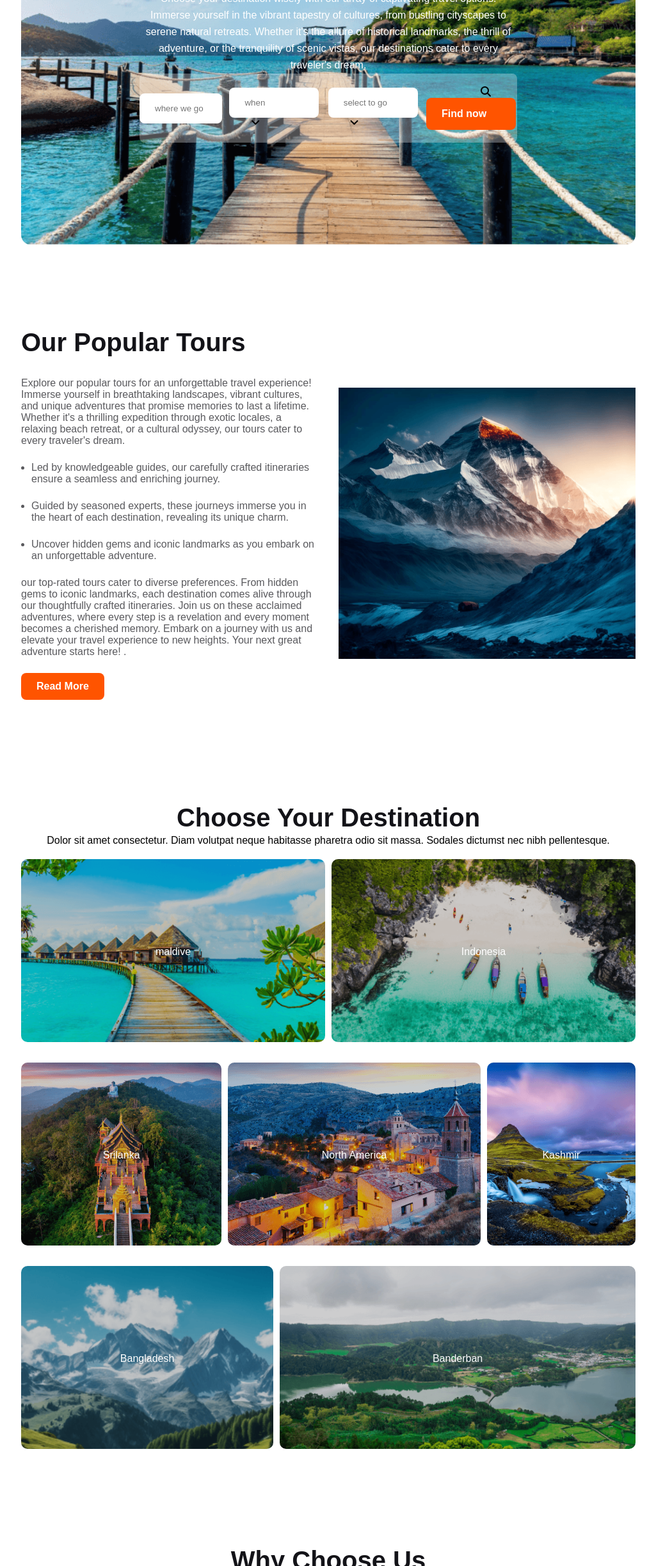
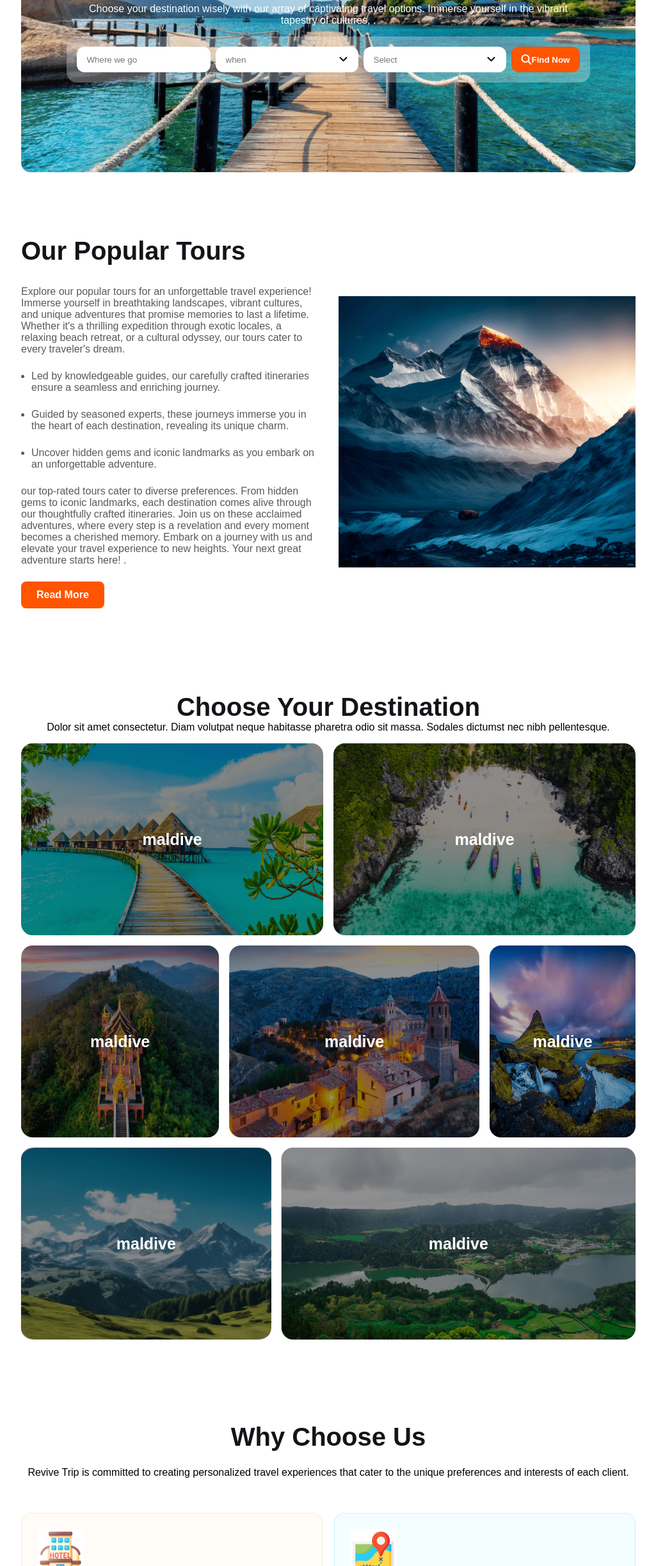
Before and after one commit to omarfaruk75/Reive-Trips, a plain HTML site: page index.html in a window 1280 px wide. Shown: the part 352-2800 px from the top of the page at 64% size, without its empty margins (127-1152 px from the left). Drawn offline with Linux system fonts and the light colour scheme.

Commit message:
gallery section update

```diff
--- a/index.html
+++ b/index.html
@@ -38,22 +38,26 @@
                 <h2 class="hero-title">Explore Your Travel</h2>
                 <p class="section-description">Choose your destination wisely with our array of captivating travel
                     options. Immerse yourself in the vibrant tapestry of
-                    cultures, from bustling cityscapes to serene natural retreats. Whether it's the allure of historical
-                    landmarks, the
-                    thrill of adventure, or the tranquility of scenic vistas, our destinations cater to every traveler's
-                    dream.</p>
-                <div class="input-box">
-                    <div><input type="text" class="angle-down-0" placeholder="where we go"></div>
+                    cultures, .</p>
+                <div class="input-div">
+                    <div class="input-box input-1">
+                        <input type="text" placeholder="Where we go">
 
-                    <div><input type="text" class="input-box-2" placeholder="when">
-                        <span class="angle-down-1"><i class="fa-solid fa-angle-down "></i></span>
                     </div>
-                    <div><input type="text" class="input-box-3" placeholder="select to go">
-                        <span class="angle-down-2"><i class="fa-solid fa-angle-down"></i>
-                        </span>
+                    <div class="input-box input-2">
+                        <input type="text" placeholder="when">
+                        <i class="fa-solid fa-angle-down"></i>
                     </div>
-                    <div><span class="search"><i class="fa-solid fa-magnifying-glass"></i></span><input type=" button"
-                            class="common-button-main find-button" value="Find now"></div>
+                    <div class="input-box input-3">
+                        <input type="text" placeholder="Select ">
+                        <i class="fa-solid fa-angle-down"></i>
+                    </div>
+                    <div class="input-box" id="input-4">
+                        <i class="fa-solid fa-search"></i>
+                        <input type="button" value="Find Now">
+
+                    </div>
+
                 </div>
             </div>
         </section>
@@ -95,36 +99,53 @@
                 <img src="images/Rectangle-4.png" alt="">
             </div>
         </section>
-        <section class="destination-section">
-            <h2 class="common-section-title">Choose Your Destination</h2>
+        <section class="destination-section container">
+            <h2 class="common-section-title heading">Choose Your Destination</h2>
             <p class="section-description" id="destination-description">Dolor sit amet consectetur. Diam volutpat
                 neque
                 habitasse pharetra odio sit
                 massa. Sodales dictumst nec nibh
                 pellentesque.</p>
-            <div class="destination-image">
-                <div class=" collage image-collage-1"><img src="images/Rectangle-5.png" alt=""><span
-                        id="collage-text-1">maldive</span>
+
+            <div class="gallery">
+                <div class="item item-1">
+                    <img src="./images/Rectangle-5.png" alt="">
+                    <p class="text-above">maldive</p>
                 </div>
-                <div class="collage image-collage-2"><img src="images/Rectangle-12.png" alt=""><span
-                        id="collage-text-2">Indonesia</span>
+
+                <div class="item item-2">
+                    <img src="./images/Rectangle-12.png" alt="">
+                    <p class="text-above">maldive</p>
                 </div>
-                <div class="collage image-collage-3"><img src="images/Rectangle-6.png" alt=""><span
-                        id="collage-text-3">Srilanka</span>
+
+                <div class="item item-3">
+                    <img src="./images/Rectangle-6.png" alt="">
+                    <p class="text-above">maldive</p>
                 </div>
-                <div class="collage image-collage-4"><img src="images/Rectangle-7.png" alt=""><span
-                        id="collage-text-4">North America</span>
+
+                <div class="item item-4">
+                    <img src="./images/Rectangle-7.png" alt="">
+                    <p class="text-above">maldive</p>
                 </div>
-                <div class="collage image-collage-5"><img src="images/Rectangle-8.png" alt=""><span
-                        id="collage-text-5">Kashmir</span></div>
-                <div class="collage image-collage-6"><img src="images/Rectangle-9.png" alt=""><span
-                        id="collage-text-6">Bangladesh</span>
+
+                <div class="item item-5">
+                    <img src="./images/Rectangle-8.png" alt="">
+                    <p class="text-above">maldive</p>
                 </div>
-                <div class="collage image-collage-7"><img src="images/Rectangle-10.png" alt=""><span
-                        id="collage-text-7">Banderban</span>
+
+                <div class="item item-6">
+                    <img src="./images/Rectangle-9.png" alt="">
+                    <p class="text-above">maldive</p>
                 </div>
+
+                <div class="item item-7">
+                    <img src="./images/Rectangle-10.png" alt="">
+                    <p class="text-above">maldive</p>
+                </div>
+
             </div>
         </section>
+
         <section class="destination-Choose">
             <div class="choose-text">
                 <h2 class="common-section-title">Why Choose Us</h2>
@@ -134,14 +155,18 @@
             </div>
             <div class="choose-box">
                 <div class="choose-subtitle-box-1">
-                    <div class="choose-img"><img src="./images/Frame 3.png" alt=""></div>
+                    <div class="choose-img">
+                        <img src="./images/Frame 3.png" alt="">
+                    </div>
                     <h2 class="common-choose-subtitle">Hotel Coxs Today</h2>
                     <p class="choose-section-description">Certainly! It appears you're referring to Hotel Cox Today,
                         possibly a hotel in Cox's Bazar, Bangladesh. Here's a short
                         note for you:</p>
                 </div>
                 <div class="choose-subtitle-box-2">
-                    <div class="choose-img"><img src="./images/Frame 4.png" alt=""></div>
+                    <div class="choose-img">
+                        <img src="./images/Frame 4.png" alt="">
+                    </div>
                     <h2 class="common-choose-subtitle">World Class Service</h2>
                     <p class="choose-section-description">we believe in setting a standard of excellence that goes
                         beyond expectations. Our commitment to providing world-class
@@ -149,7 +174,9 @@
                         of exceptional.</p>
                 </div>
                 <div class="choose-subtitle-box-3">
-                    <div class="choose-img"><img src="./images/Frame 5.png" alt=""></div>
+                    <div class="choose-img">
+                        <img src="./images/Frame 5.png" alt="">
+                    </div>
                     <h2 class="common-choose-subtitle">Best Price Guarantee</h2>
                     <p class="choose-section-description">When you choose Hotel the cox today, you can be confident that
                         you are getting the best deal available. If you find a
--- a/styles/style.css
+++ b/styles/style.css
@@ -14,6 +14,7 @@ body {
     --color2: #FFF;
     --color3: #424247;
 }
+
 /* Start NavBar Design */
 
 .logo-title{
@@ -94,10 +95,12 @@ nav>ul>li{
 .hero{
     max-width: 1440px;
     width: 75%;
+    /* max-height: 500px; */
     margin: 0 auto;
     background-image: url('../images/hero-image.png');
     background-size: cover;
     background-position: center;
+    object-fit: cover;
     border-radius: 16px;
     background-repeat: no-repeat;
     margin-top: 60px;
@@ -115,44 +118,22 @@ nav>ul>li{
     background: linear-gradient(180deg, rgba(19, 19, 24, 0.80) 0%, rgba(19, 19, 24, 0.00) 100%);
     opacity: 0.1;
 }
-.hero-title{
-    color: #FFF;
-    font-size: 3rem;
-    font-weight: 800;
+.hero-text{
+    width: 80%;
+    margin: 0 auto;
     display: flex;
+    flex-direction: column;
     align-items: center;
     justify-content: center;
+    color: #FFF;
 }
-.hero-text{
-    text-align: center;
-    padding: 160px 185px ;
+.hero-text h2{
+    font-size: 4rem;
+    padding: 0 0 1.25rem 0;
 }
-
-.section-description{
-    color: #fff;
+.hero-text p{
     font-size: 1rem;
-    line-height: 26px;
-
-}
-.input-box{
-border-radius: 8px;
-padding: 20px  0;
-background: rgba(255, 255, 255, 0.30);
-display: flex;
-gap: 0.5rem;
-justify-content: center;
-align-items: center;
-justify-content: space-around;
-}
-.input-box input{
-    width: 100%;
-    max-width: 140px;
-    padding: 1rem 1.5rem;
-    border-radius: 8px;
-    border: 0;
-}
-.input-box .find-button{
-    padding-left: 1.5rem;
+    padding: 0 0 1rem 0;
 }
 .common-button-main{
     color: #FFF;
@@ -173,36 +154,47 @@ justify-content: space-around;
     padding: 12px 1.5rem;
 
 }
+ .input-div{
+    display: grid;
+    grid-template-columns: repeat(4, 1fr);
+    gap: 0.5rem;
+    background: rgba(255, 255, 255, 0.30);
+    padding: 1rem;
+    border-radius: 1rem;
+ }
+ .input-box{
+    background-color: #fff;
+    max-width: 24rem;
+    border-radius: 12px;
+    display: flex;
+    align-items: center;
+    justify-content: center;
+    height: 2.5rem;
+    padding: 0 1rem;
+    color: #000;
 
-.angle-down-1{
-     position: relative;
-     bottom: 50%;
-     right: 20%;
  }
-.angle-down-2{
-     position: relative;
-      bottom: 50%;
-      right: 20%;
+ #input-4,  #input-4 input{
+    background-color: #FF5400;
+    color: #fff;
+    font-weight: 700;
  }
-.search{
-    position: relative;
-    bottom: 50%;
-    left: 16%;
-    text-align: center;
+ .input-box input{
+    border: none;
  }
-.search::placeholder{
-    text-align: center;
-}
+
+
 /*  End Hero Section */
 /* Start Popular Section  */
 .popular-tours{
     max-width: 1440px;
     width: 75%;
-    margin: 130px auto;
+    margin: 100px auto;
     display: grid;
     gap: 2rem;
     grid-template-columns: repeat(12, 2fr);
     align-items: center;
+    justify-content: center;
 
 }
 
@@ -260,100 +252,69 @@ justify-content: space-around;
 /* End Popular Section  */
 
 /* StartTouring Spot Section */
-.destination-image{
+
+
+
+
+.item {
+    position: relative;
+    height: 300px;
+    text-align: center;
+}
+.text-above{
+    position: absolute;
+    background-color: rgba(0, 0, 0, 0.306);
+    top: 50%;
+    left: 50%;
+    transform: translate(-50%, -50%);
+    width: 100%;
+    height: 100%;
+    color: #fff;
+    font-size: 25px;
+    display: flex;
+    justify-content: center;
+    align-items: center;
+    font-weight: 700;
+    border-radius: 18px;
+    overflow: hidden;
+    cursor: pointer;
+}
+.gallery{
     display: grid;
-   width: 100%;
-   margin: 0 auto;
     grid-template-columns: repeat(12, 1fr);
     grid-template-rows: repeat(3, 1fr);
-   gap: 10px;
+    gap: 1rem;
+    justify-content: center;
+    align-items: center;
+}
+.gallery img{
+    width: 100%;
+    height: 100%;
+    border-radius: 18px;
 }
 
-.collage img{
-    max-width: 374;
-    width: 100%;
-    max-height: 286px;
-    height: 100%;
-    object-fit: cover;
-    border-radius: 10px;
+.item-1{
+    grid-column: auto/span 6;
+}
+.item-2{
+    grid-column: auto/span 6;
+}
+.item-3{
+    grid-column: auto/span 4;
+}
+.item-4{
+    grid-column: auto/span 5;
+}
+.item-5{
+    grid-column: auto/span 3;
+}
+.item-6{
+    grid-column: auto/span 5;
+}
+.item-7{
+    grid-column: auto/span 7;
+}
 
-}
-.image-collage-1{
-    grid-column: 1 /span 6;
-    grid-row: 1;
-
-
-}
-#collage-text-1{
-  position: relative;
-  bottom: 50%;
-  left: 0%;
-  color: #FFF;
-}
-.image-collage-2{
-    grid-column: 7 /span 6;
-    grid-row: 1;
-
-}
-#collage-text-2{
-    position: relative;
-    bottom: 50%;
-    left: 0%;
-    color: #FFF;
-}
-.image-collage-3{
-    grid-column: 1 /span 4;
-    grid-row: 2;
-
-}
-#collage-text-3{
-    position: relative;
-    bottom: 50%;
-    left: 0%;
-    color: #FFF;
-}
-.image-collage-4{
-    grid-column: 5 /span 5;
-    grid-row: 2;
-
-}
-#collage-text-4{
-    position: relative;
-    bottom: 50%;
-    left: 0%;
-    color: #FFF;
-}
-.image-collage-5{
-    grid-column: 10 /span 3;
-    grid-row: 2;
-
-}
-#collage-text-5{
-    position: relative;
-    bottom: 50%;
-    left: 0%;
-    color: #FFF;
-}
-.image-collage-6{
-    grid-column: 1 /span 5;
-    grid-row:3;
-}
-#collage-text-6{
-    position: relative;
-     bottom: 50%;
-    left: 0%;
-    color: #FFF;
-}
-.image-collage-7{
-    grid-column: 6 /span 7;
-    grid-row: 3;
-}
-#collage-text-7{
-    position: relative;
-     bottom: 50%;
-    left: 0%;
-    color: #FFF;
-}
 /* End Touring Spot Section */
 
 /* Start Choose Section */
@@ -368,17 +329,7 @@ justify-content: space-around;
        margin-bottom: 30px;
 
     }
-    .choose-box{
-        display: grid;
 
-        /* flex-wrap: wrap; */
-        grid-template-columns: repeat(2, 1fr);
-        grid-template-rows: repeat(2, 1fr);
-        gap: 20px;
-        justify-content: center;
-        align-items: center;
-        justify-items: center;
-    }
     #choose-description{
         color: #000;
         font-size: 1rem;
@@ -397,29 +348,38 @@ justify-content: space-around;
 
 
     }
+    .choose-box{
+        display: grid;
+        grid-template-columns: repeat(12, 1fr);
+        grid-template-rows: repeat(2, 1fr);
+        gap: 18px;
+        justify-content: center;
+        align-items: center;
+        border-radius: 18px;
+    }
     .choose-subtitle-box-1, .choose-subtitle-box-2, .choose-subtitle-box-3{
         border: 1px  solid red;
         max-width: 500px;
         width: 100%;
-        height: auto;
+        min-height: 300px;
         padding: 24px;
-        border-radius: 10px;
+        border-radius: 16px;
     }
 
   .choose-subtitle-box-1{
-    border-radius: 16px;
     border: 1px solid rgba(251, 181, 99, 0.20);
     background: rgba(251, 181, 99, 0.05);
+    grid-column: auto/span 6;
     }
     .choose-subtitle-box-2{
-        border-radius: 16px;
         border: 1px solid rgba(41, 206, 246, 0.20);
         background: rgba(41, 206, 246, 0.05);
+        grid-column: auto/span 6;
     }
     .choose-subtitle-box-3{
-        border-radius: 16px;
         border: 1px solid rgba(233, 68, 68, 0.20);
         background: rgba(233, 68, 68, 0.05);
+         grid-column: 4/span 6;
     }
 
 /* End Choose Section */
@@ -722,74 +682,26 @@ font-weight: 800;
     grid-column: 1 /span 1;
      grid-row: 2 /span 1;
 }
+.input-div{
+    grid-template-columns: repeat(1, 1fr);
+    row-gap: 1rem;
+ }
 /* End Popular Section for Mobile */
 
 /* Start Hero Section for Mobile */
-.input-box{
-gap: 0.5rem;
-flex-direction: column;
 
+
+.hero-text{
+    width: 100%;
+    text-align: center;
+    padding: 0.5rem 1rem ;
 }
-.hero-title{
+.hero-text h2{
     font-size: 2rem;
     font-weight: 800;
-
 }
-.hero-text{
-    text-align: center;
-    padding: 1rem 5rem ;
-}
-.section-description{
-
+.hero-text p{
     font-size: 1rem;
-}
-
-.input-box{
-padding: 8px 0;
-gap: 1rem;
-background-repeat: no-repeat;
-text-align: center;
-flex-direction: column;
-}
-.input-box input{
-    width: 100px;
-    padding: 0.5rem 0.5rem;
-    border-radius: 8px;
-    border: 0;
-}
-.angle-down-1{
-     position: relative;
-     bottom: 50%;
-     right: 20%;
-}
-.angle-down-2{
-     position: relative;
-      bottom: 50%;
-      right: 20%;
-}
-.angle-down-0{
-   padding-left: 10px;
-}
-.search{
-    position: relative;
-    bottom: 50%;
-    left: 16%;
-    text-align: center;
-}
-.input-box input{
-    width: 130px;
-
-    border-radius: 8px;
-    border: 0;
-}
-.input-box .find-button{
-    padding-left:0;
-}
-
-.search::placeholder{
-    padding-left: 20px;
-    color: #FFF;
-    text-align: center;
 }
 .common-button-main{
     color: #000;
@@ -806,80 +718,30 @@ flex-direction: column;
 .popular-tours{
 grid-template-columns: 1fr;
 }
-.collage img{
-    height: 100%;
 
-}
 .common-section-title{
     margin-bottom: 1rem;
 }
 #destination-description{
   padding-bottom: 1rem;
 }
-.image-collage-1{
-    grid-column: 1 /span 1;
-    grid-row: 1 /span 1;
 
-}
-.image-collage-2{
-     grid-column: 1 /span 1;
-       grid-row: 2 /span 1;
-}
-.image-collage-3{
-    grid-column: 1 /span 1;
-      grid-row: 3 /span 1;
-}
-.image-collage-4{
-    grid-column: 1 /span 1;
-      grid-row: 4 /span 1;
-}
-.image-collage-5{
-    grid-column: 1 /span 1;
-      grid-row: 5 /span 1;
-}
-.image-collage-6{
-     grid-column: 1 /span 1;
-       grid-row: 6 /span 1;
-}
-.image-collage-7{
-    grid-column: 1 /span 1;
-      grid-row:7 /span 1;
-
-}
-.destination-image{
+.gallery {
     grid-template-columns: 1fr;
 }
-
-.image-collage-1{
-    grid-column: 1 / span 1;
+.gallery .item{
+   grid-column: auto;
+}
+   .choose-box{
+        grid-template-columns: 1fr;
+    }
+     .choose-subtitle-box-1, .choose-subtitle-box-2, .choose-subtitle-box-3{
+    grid-column: auto;
+    }
 
 
-}
-.image-collage-2{
-    grid-column: 1 / span 1;
+/*End Popular Touring Spot Section */
 
-}
-.image-collage-3{
-    grid-column: 1 / span 1;
-
-}
-.image-collage-4{
-    grid-column: 1 / span 1;
-
-}
-.image-collage-5{
-    grid-column: 1 / span 1;
-
-}
-.image-collage-6{
-    grid-column: 1 / span 1;
-
-}
-.image-collage-7{
-    grid-column: 1 / span 1;
-
-}
-/*End Popular Touring Spot Section */
 .box-1, .box-2, .box-3{
     max-width: 100%;
     border-radius: 8px;
@@ -889,6 +751,7 @@ grid-template-columns: 1fr;
     padding: 0.5rem;
 
 }
+
 .box-1.fa-person a, .box-2 .fa-person a , .box-3 .fa-person a{
     font-size: 1rem;
 }
```
Lines whose indentation alone changed are shown as unchanged.
